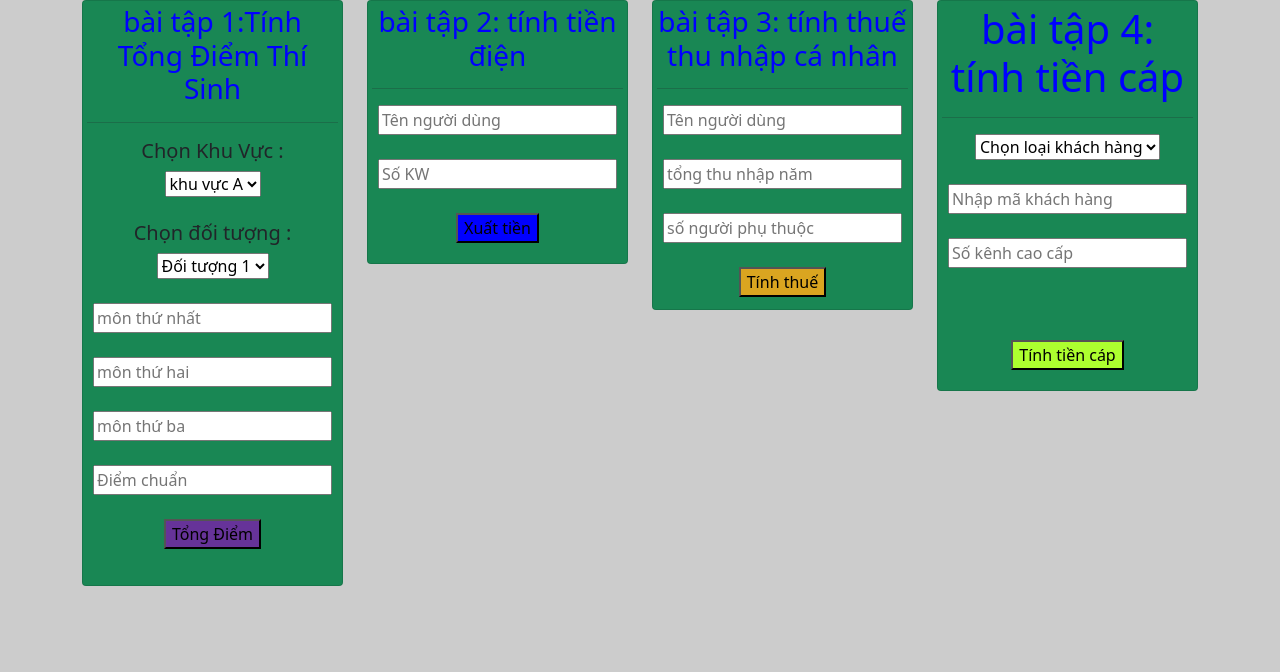
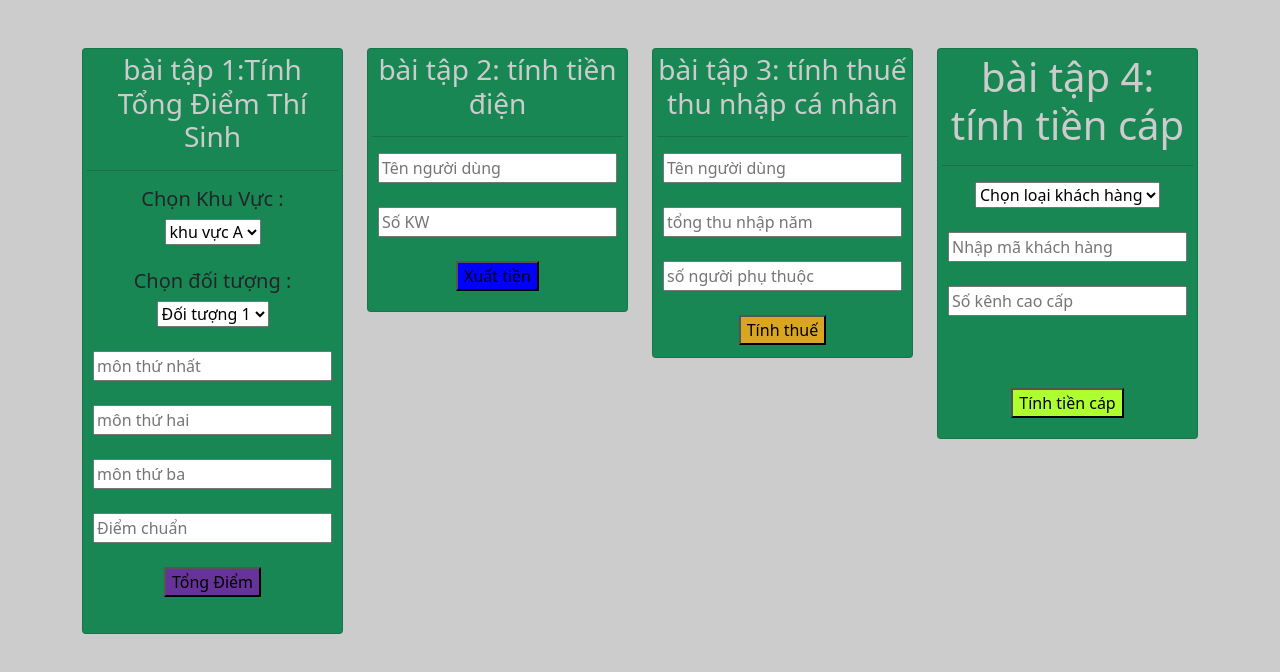
Before and after one commit to doanhtc1508/TRANCONGDOANH_BT_JAVASCRIPT_BUOI15, a plain HTML site: page index.html in a window 1280 px wide. Drawn offline with nearby package versions, Linux system fonts and the light colour scheme.

Commit message:
fixcontainer

```diff
--- a/index.html
+++ b/index.html
@@ -18,12 +18,12 @@
     />
   </head>
   <body style="background-color: #ccc">
-    <div class="container text-center">
+    <div class="container text-center mt-lg-5">
       <div class="row">
         <!-- bài tập 1 -->
         <div class="col col-3 ">
           <div class="card p-1 bg-success d-block">
-            <h3 style="color: blue">bài tập 1:Tính Tổng Điểm Thí Sinh</h3>
+            <h3 style="color: #ccc">bài tập 1:Tính Tổng Điểm Thí Sinh</h3>
             <hr />
             <h5>Chọn Khu Vực :</h5>
             <select id="khuvuc">
@@ -86,7 +86,7 @@
         <!-- bài tập 2 -->
         <div class="col col-3 ">
           <div class="card p-1 bg-success d-block">
-            <h3 style="color: blue">bài tập 2: tính tiền điện</h3>
+            <h3 style="color:#ccc">bài tập 2: tính tiền điện</h3>
             <hr/>
             <input type="text" name="text" placeholder="Tên người dùng" id="name" />
             <br />
@@ -106,7 +106,7 @@
         <!-- bài tập 3 -->
         <div class="col col-3 ">
           <div class="card p-1 bg-success d-block">
-            <h3 style="color: blue">bài tập 3: tính thuế thu nhập cá nhân</h3>
+            <h3 style="color: #ccc">bài tập 3: tính thuế thu nhập cá nhân</h3>
             <hr/>
             <input type="text" name="text" placeholder="Tên người dùng" id="user" />
             <br />
@@ -136,7 +136,7 @@
         <!-- bài tập 4 -->
         <div class="col col-3 ">
           <div class="card p-1 bg-success d-block">
-           <h1 style="color: blue">bài tập 4: tính tiền cáp</h1>
+           <h1 style="color: #ccc">bài tập 4: tính tiền cáp</h1>
             <hr/>
             <select
               id="loaikhachhang"
```
